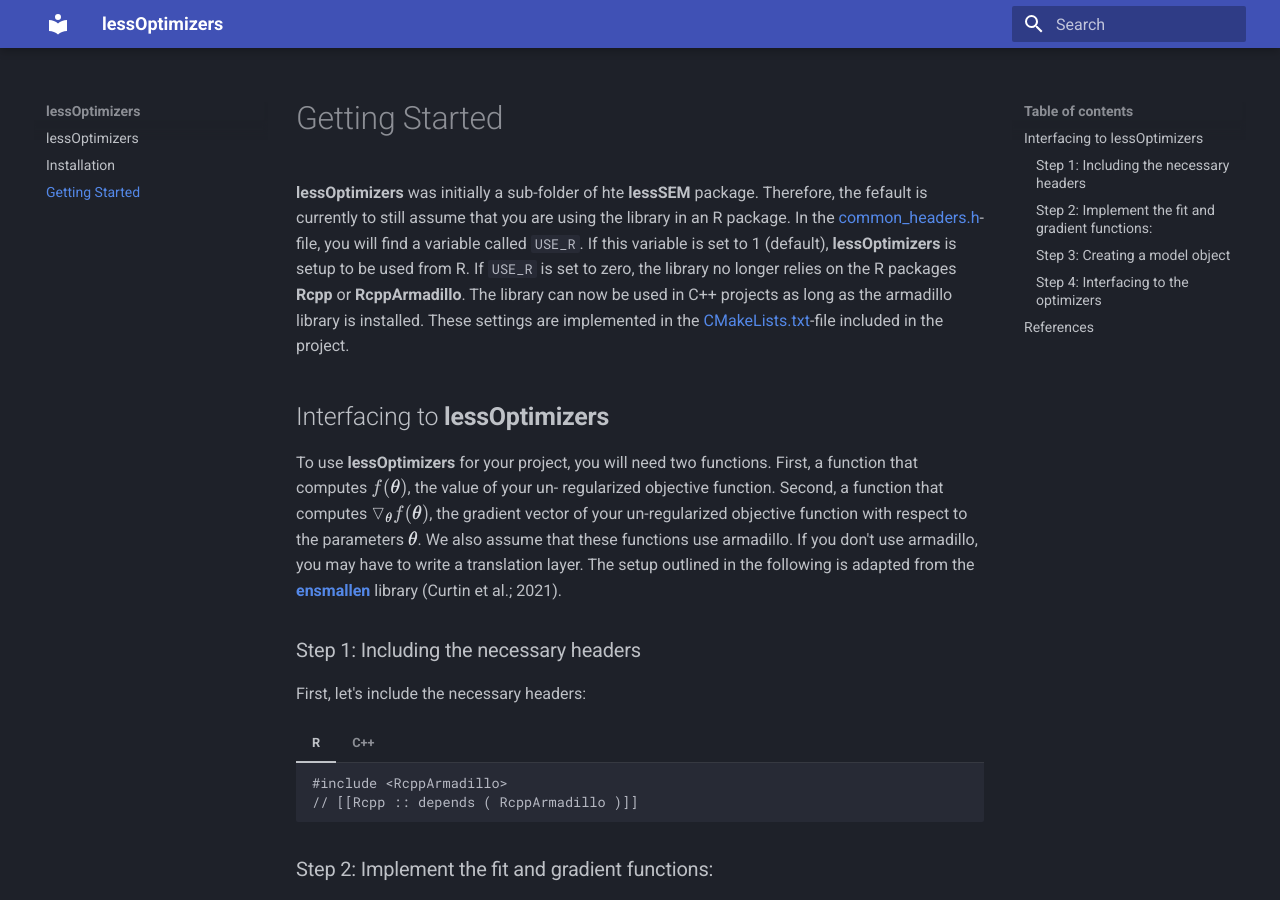
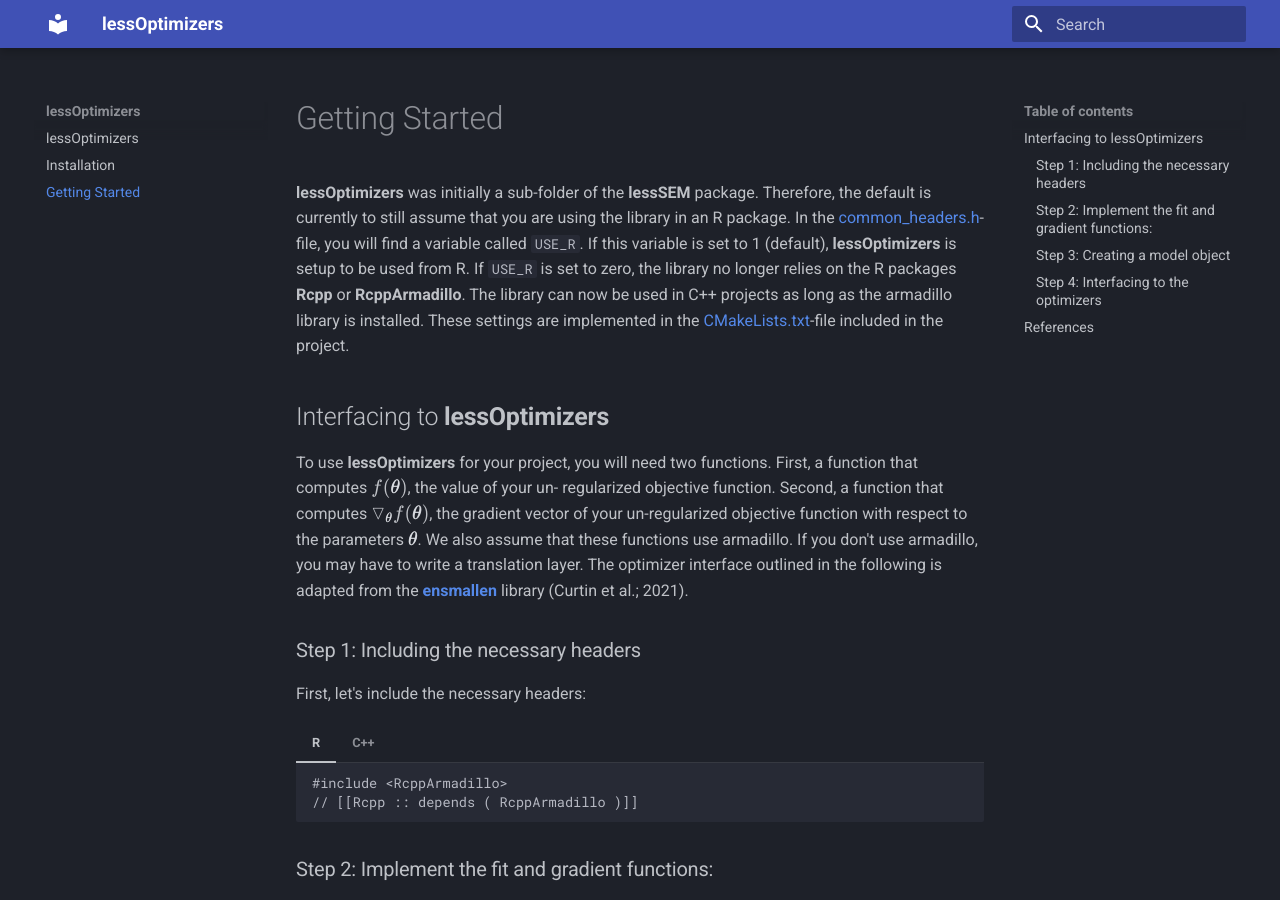
Before and after one commit to jhorzek/lesstimate, an MkDocs documentation site: the page built from docs/2-getting-started.md, in a window 1280 px wide and 900 px high. Built offline with MkDocs 1.6.1 and Material for MkDocs 9.7.7, drawn with Linux system fonts in a browser that asks for light colours.

Commit message:
Update 2-getting-started.md

```diff
--- a/docs/2-getting-started.md
+++ b/docs/2-getting-started.md
@@ -1,7 +1,7 @@
 # Getting Started
 
-**lessOptimizers** was initially a sub-folder of hte **lessSEM** package. Therefore,
-the fefault is currently to still assume that you are using the library in an R package.
+**lessOptimizers** was initially a sub-folder of the **lessSEM** package. Therefore,
+the default is currently to still assume that you are using the library in an R package.
 In the [common_headers.h](https://github.com/jhorzek/lessOptimizers/blob/f8aa3169da617ca2d6afbd330e1fb5395ba40898/include/common_headers.h#L8)-file,
 you will find a variable called `USE_R`. If this variable is set to 1 (default), **lessOptimizers**
 is setup to be used from R. If `USE_R` is set to zero, the library no longer relies on the R packages
@@ -17,7 +17,7 @@
 $\triangledown_{\pmb\theta} f(\pmb\theta)$, the gradient vector of your
 un-regularized objective function with respect to the parameters $\pmb\theta$.
 We also assume that these functions use armadillo. If you don't use armadillo,
-you may have to write a translation layer. The setup outlined in the following
+you may have to write a translation layer. The optimizer interface outlined in the following
 is adapted from the [**ensmallen**](https://ensmallen.org/) library (Curtin et al.; 2021).
 
 ### Step 1: Including the necessary headers
```
